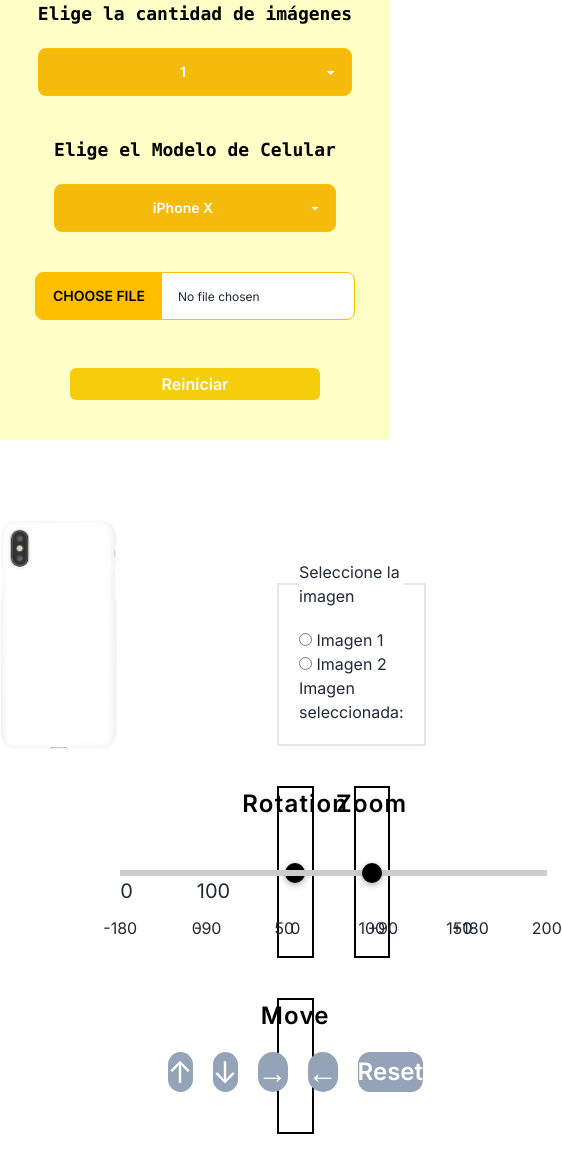
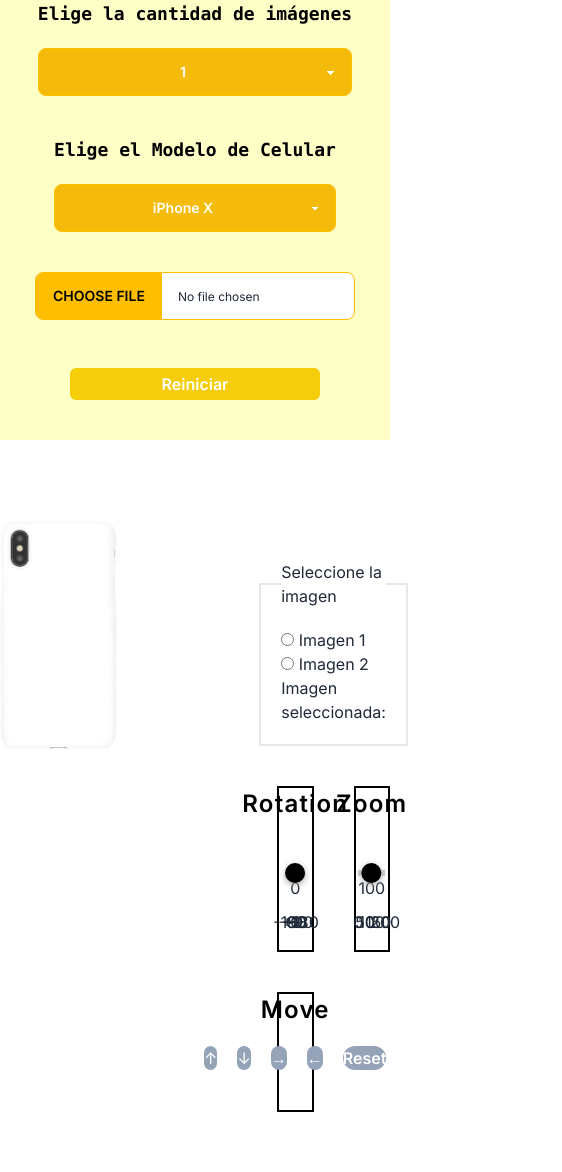
Before and after one commit to Cesarscc/edit-case-phone, a Next.js app: page / in a window 390 px wide. Shown: the top 1172 px of the page, 562 px wide, since content can reach past the window. Built offline with nearby package versions, Linux system fonts and the light colour scheme.

Commit message:
fix: responsive

```diff
--- a/src/app/page.js
+++ b/src/app/page.js
@@ -379,6 +379,7 @@ export default function Home() {
           </div>
         </div>
         <div className="w-[70%] pl-40">
+          <div className="flex justify-center">
             <fieldset className="border-2 p-5 my-10 w-1/2">
               <legend>Seleccione la imagen</legend>
 
@@ -407,6 +408,7 @@ export default function Home() {
               </div>
               <p>Imagen seleccionada: {selectedImage}</p>
             </fieldset>
+          </div>
           <div className="grid grid-cols-2 gap-10">
             <div className="flex flex-col items-center justify-center border-2 border-black pb-10">
               <p className="font-semibold text-2xl tracking-wider text-black">
@@ -434,31 +436,31 @@ export default function Home() {
               </p>
               <div className="flex justify-center gap-5 w-full pt-5">
                 <button
-                  className="w-10 h-10 bg-slate-400 rounded-full text-white text-3xl hover:bg-slate-300 hover:text-black hover:transition-all hover:delay-[90ms]"
+                  className="lg:w-7 xl:w-8 2xl:w-10 lg:h-7 xl:h-8 2xl:h-10 bg-slate-400 rounded-full text-white lg:text-2xl 2xl:text-3xl hover:bg-slate-300 hover:text-black hover:transition-all hover:delay-[90ms]"
                   onClick={() => handleYUp(selectedImage)}
                 >
                   ↑
                 </button>
                 <button
-                  className="w-10 h-10 bg-slate-400 rounded-full text-white text-3xl hover:bg-slate-300 hover:text-black hover:transition-all hover:delay-[90ms]"
+                  className="lg:w-7 xl:w-8 2xl:w-10 lg:h-7 xl:h-8 2xl:h-10 bg-slate-400 rounded-full text-white lg:text-2xl 2xl:text-3xl hover:bg-slate-300 hover:text-black hover:transition-all hover:delay-[90ms]"
                   onClick={() => handleYDown(selectedImage)}
                 >
                   ↓
                 </button>
                 <button
-                  className="w-10 h-10 bg-slate-400 rounded-full text-white text-3xl hover:bg-slate-300 hover:text-black hover:transition-all hover:delay-[90ms]"
+                  className="flex items-center lg:w-7 xl:w-8 2xl:w-10 lg:h-7 xl:h-8 2xl:h-10 bg-slate-400 rounded-full text-white lg:text-2xl 2xl:text-3xl hover:bg-slate-300 hover:text-black hover:transition-all hover:delay-[90ms]"
                   onClick={() => handleXRigth(selectedImage)}
                 >
                   →
                 </button>
                 <button
-                  className="w-10 h-10 bg-slate-400 rounded-full text-white text-3xl hover:bg-slate-300 hover:text-black hover:transition-all hover:delay-[90ms]"
+                  className="flex items-center lg:w-7 xl:w-8 2xl:w-10 lg:h-7 xl:h-8 2xl:h-10 bg-slate-400 rounded-full text-white lg:text-2xl 2xl:text-3xl hover:bg-slate-300 hover:text-black hover:transition-all hover:delay-[90ms]"
                   onClick={() => handleXLeft(selectedImage)}
                 >
                   ←
                 </button>
                 <button
-                  className="w-24 h-10 bg-slate-400 rounded-xl text-white text-2xl hover:bg-slate-300 hover:text-black hover:transition-all hover:delay-[90ms] font-semibold"
+                  className="lg:w-16 lg:h-7 xl:w-20 xl:h-8 2xl:w-24 2xl:h-10 bg-slate-400 rounded-xl text-white lg:text-base xl:text-lg 2xl:text-2xl hover:bg-slate-300 hover:text-black hover:transition-all hover:delay-[90ms] font-semibold"
                   onClick={() => {
                     setValueX([0, 0]);
                     setValueY([0, 0]);
--- a/src/components/ProgressRotation.js
+++ b/src/components/ProgressRotation.js
@@ -17,7 +17,10 @@ const ProgressRotation = ({ selectedImage, rotations, setRotations }) => {
     <div
       style={{ display: "flex", justifyContent: "center", marginTop: "50px" }}
     >
-      <div style={{ width: "350px", position: "relative" }}>
+      <div
+        className="md:w-[150px] lg:w-[200px] xl:w-[300px] 2xl:w-[350px]"
+        style={{ position: "relative" }}
+      >
         <Range
           step={1}
           min={-180}
@@ -53,7 +56,8 @@ const ProgressRotation = ({ selectedImage, rotations, setRotations }) => {
           )}
         />
         <output
-          style={{ marginTop: "20px", textAlign: "center", fontSize: "20px" }}
+          style={{ marginTop: "20px", textAlign: "center" }}
+          className="md:text-xs lg:text-sm xl:text-base"
         >
           {values[0]}
         </output>
@@ -70,6 +74,7 @@ const ProgressRotation = ({ selectedImage, rotations, setRotations }) => {
               left: "0",
               transform: "translateX(-50%)",
             }}
+            className="md:text-xs lg:text-sm xl:text-base"
           >
             -180
           </div>
@@ -79,6 +84,7 @@ const ProgressRotation = ({ selectedImage, rotations, setRotations }) => {
               left: "25%",
               transform: "translateX(-50%)",
             }}
+            className="md:text-xs lg:text-sm xl:text-base"
           >
             -90
           </div>
@@ -88,6 +94,7 @@ const ProgressRotation = ({ selectedImage, rotations, setRotations }) => {
               left: "50%",
               transform: "translateX(-50%)",
             }}
+            className="md:text-xs lg:text-sm xl:text-base"
           >
             0
           </div>
@@ -97,6 +104,7 @@ const ProgressRotation = ({ selectedImage, rotations, setRotations }) => {
               left: "75%",
               transform: "translateX(-50%)",
             }}
+            className="md:text-xs lg:text-sm xl:text-base"
           >
             +90
           </div>
@@ -106,6 +114,7 @@ const ProgressRotation = ({ selectedImage, rotations, setRotations }) => {
               right: "0",
               transform: "translateX(50%)",
             }}
+            className="md:text-xs lg:text-sm xl:text-base"
           >
             +180
           </div>
--- a/src/components/ProgressZoom.js
+++ b/src/components/ProgressZoom.js
@@ -17,7 +17,10 @@ const ProgressZoom = ({ selectedImage, zooms, setZooms }) => {
     <div
       style={{ display: "flex", justifyContent: "center", marginTop: "50px" }}
     >
-      <div style={{ width: "350px", position: "relative" }}>
+      <div
+        className="md:w-[150px] lg:w-[200px] xl:w-[300px] 2xl:w-[350px]"
+        style={{ position: "relative" }}
+      >
         <Range
           step={1}
           min={0}
@@ -53,7 +56,8 @@ const ProgressZoom = ({ selectedImage, zooms, setZooms }) => {
           )}
         />
         <output
-          style={{ marginTop: "20px", textAlign: "center", fontSize: "20px" }}
+          style={{ marginTop: "20px", textAlign: "center" }}
+          className="md:text-xs lg:text-sm xl:text-base"
         >
           {values[0]}
         </output>
@@ -70,6 +74,7 @@ const ProgressZoom = ({ selectedImage, zooms, setZooms }) => {
               left: "0",
               transform: "translateX(-50%)",
             }}
+            className="md:text-xs lg:text-sm xl:text-base"
           >
             0
           </div>
@@ -79,6 +84,7 @@ const ProgressZoom = ({ selectedImage, zooms, setZooms }) => {
               left: "25%",
               transform: "translateX(-50%)",
             }}
+            className="md:text-xs lg:text-sm xl:text-base"
           >
             50
           </div>
@@ -88,6 +94,7 @@ const ProgressZoom = ({ selectedImage, zooms, setZooms }) => {
               left: "50%",
               transform: "translateX(-50%)",
             }}
+            className="md:text-xs lg:text-sm xl:text-base"
           >
             100
           </div>
@@ -97,6 +104,7 @@ const ProgressZoom = ({ selectedImage, zooms, setZooms }) => {
               left: "75%",
               transform: "translateX(-50%)",
             }}
+            className="md:text-xs lg:text-sm xl:text-base"
           >
             150
           </div>
@@ -106,6 +114,7 @@ const ProgressZoom = ({ selectedImage, zooms, setZooms }) => {
               right: "0",
               transform: "translateX(50%)",
             }}
+            className="md:text-xs lg:text-sm xl:text-base"
           >
             200
           </div>
```
Lines whose indentation alone changed are shown as unchanged.
